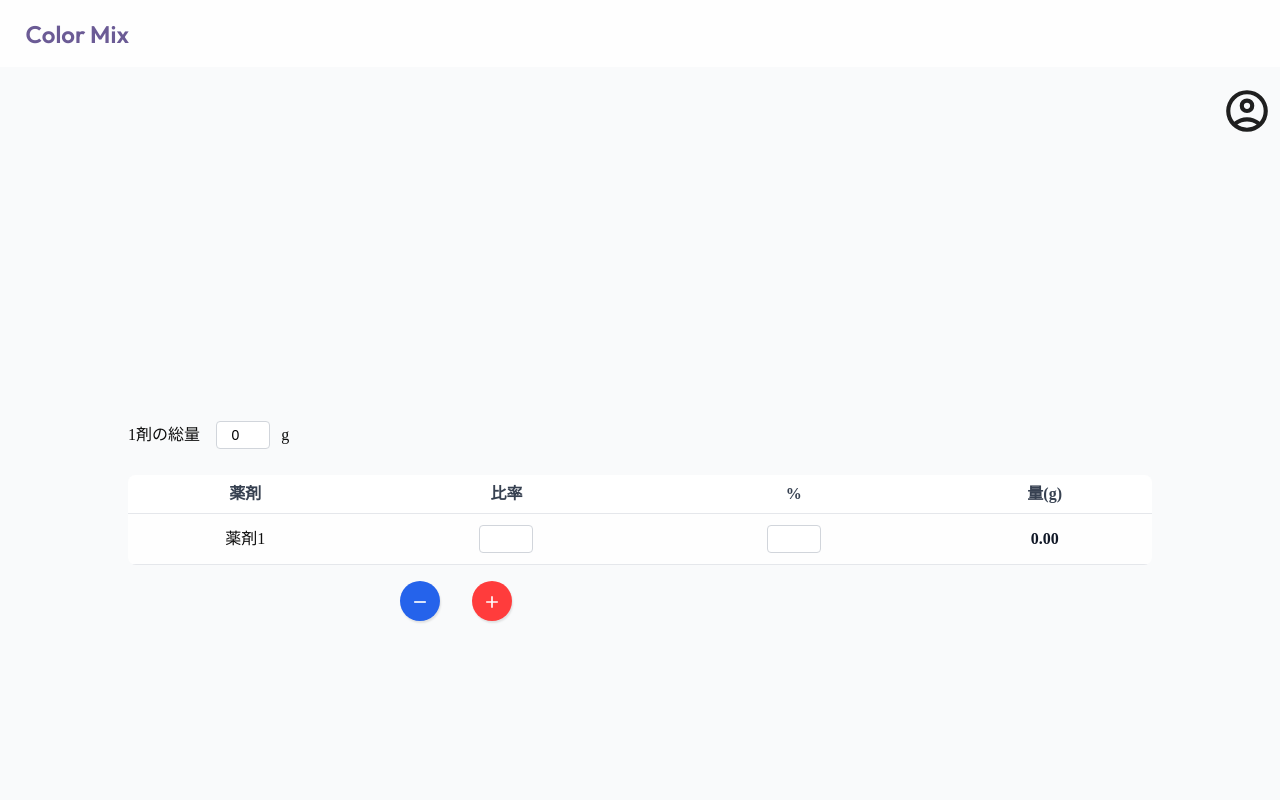
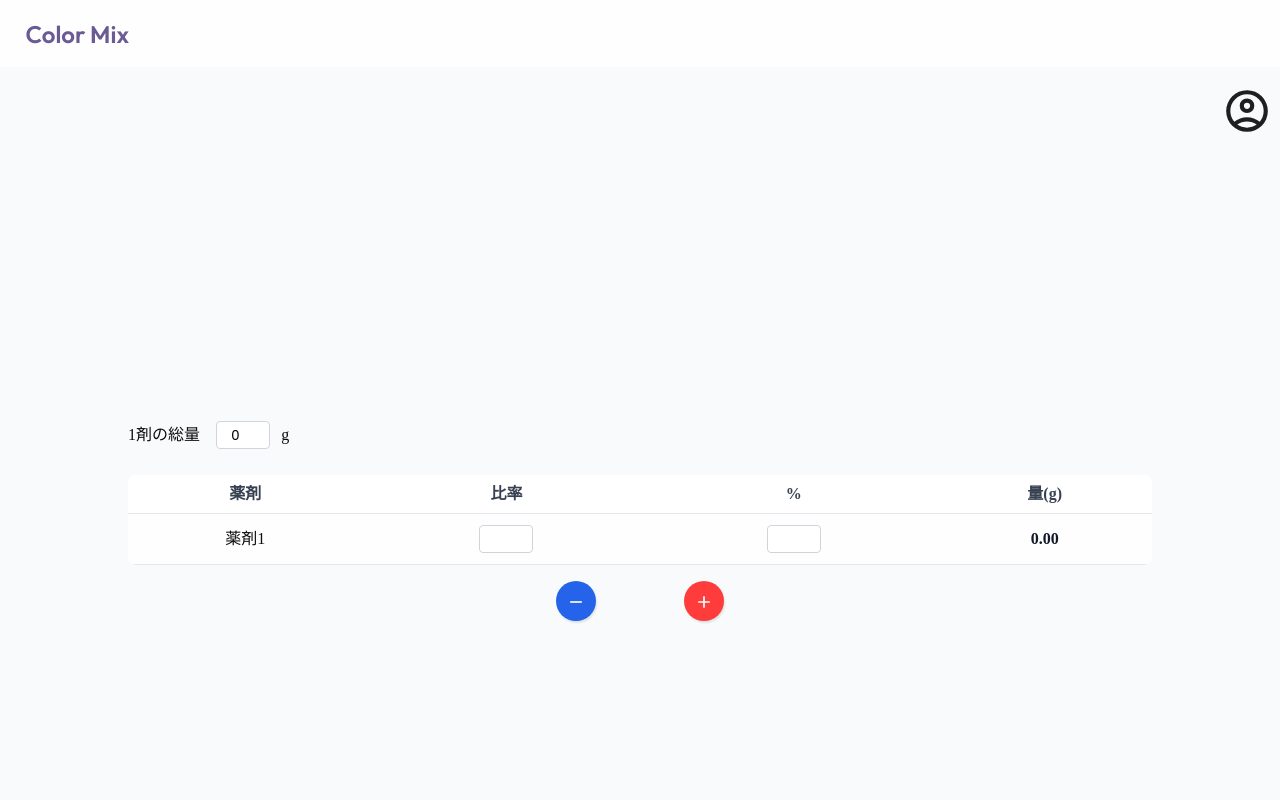
Before and after one commit to InvisibleTomato/color-mix, a Next.js app: page /home in a window 1280 px wide. Shown: the top 800 px of the page. Built offline with nearby package versions, Linux system fonts and the light colour scheme.

Commit message:
💄 ボタンを中央寄せ

```diff
--- a/src/app/components/Calc/Calc.module.scss
+++ b/src/app/components/Calc/Calc.module.scss
@@ -70,6 +70,12 @@
 .buttonContainer {
   width: 40vw;
   margin: 0 auto;
+  display: flex;
+  justify-content: space-around;
+
+  @include mq(tab) {
+    width: 20vw;
+  }
 }
 
 .totalAmountContainer {
```
